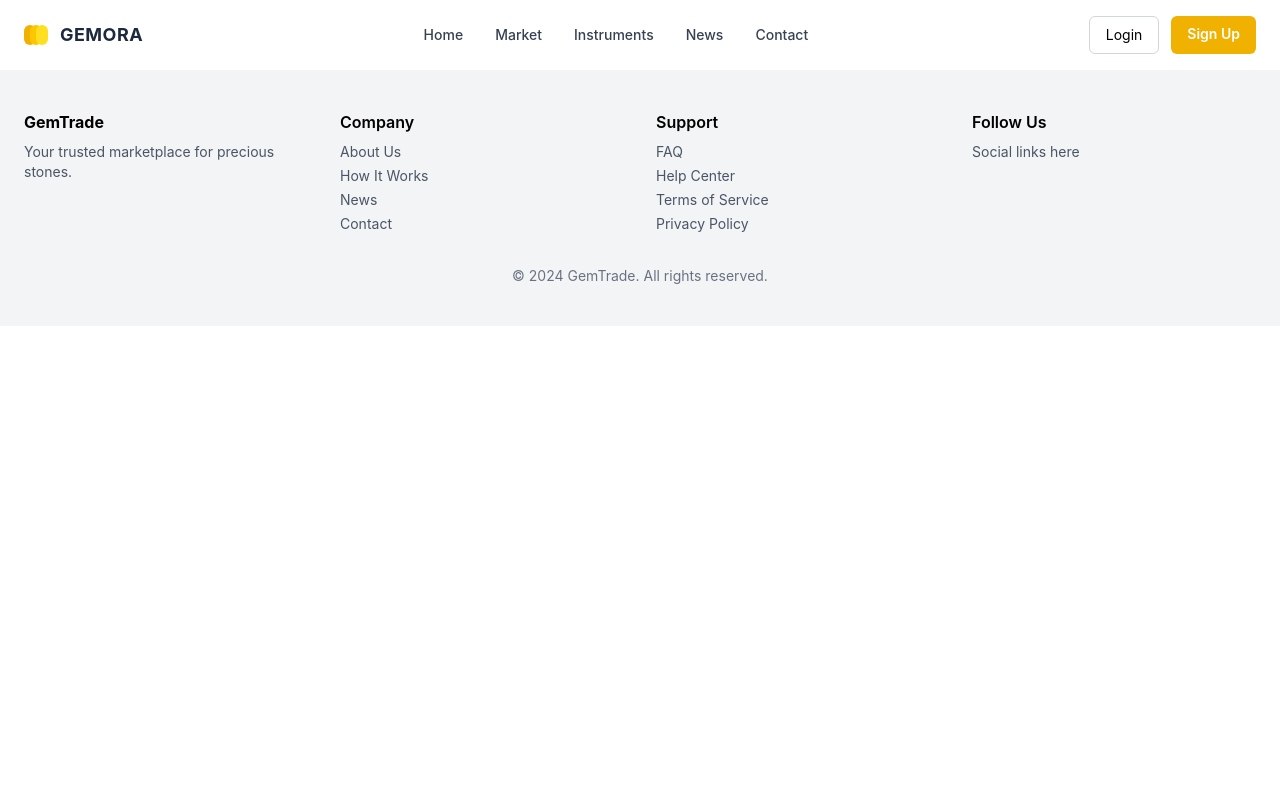
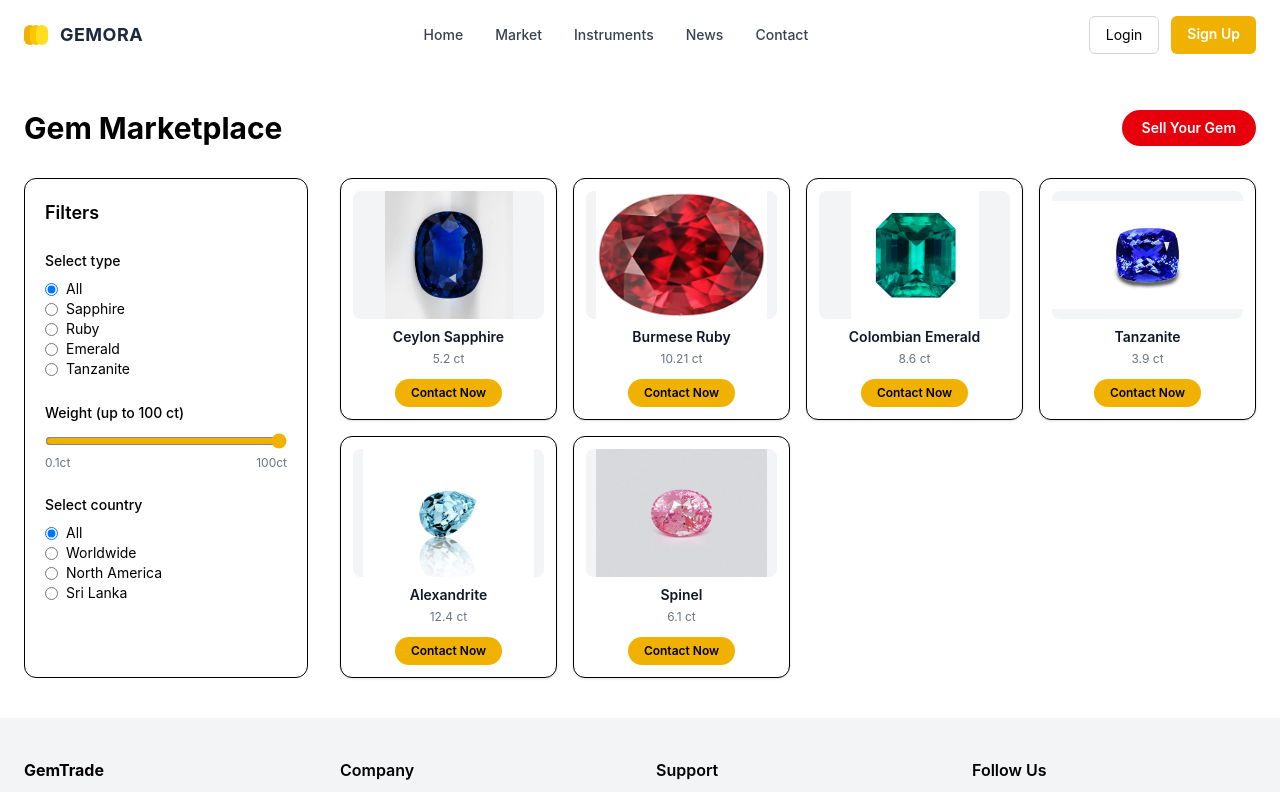
Before and after one commit to sasi708/GEMORA, a React (Vite) app: page /market in a window 1280 px wide. Shown: the top 792 px of the page. Built offline with nearby package versions, Linux system fonts and the light colour scheme.

Commit message:
Market page design 01

```diff
--- a/src/App.jsx
+++ b/src/App.jsx
@@ -1,19 +1,14 @@
-import { Routes, Route, useLocation } from "react-router-dom";
+import { Routes, Route } from "react-router-dom";
+
+import Header from "./components/Header";
+import Footer from "./components/Footer";
 
 import Home from "./pages/Home";
 import Login from "./pages/Login";
 import Register from "./pages/Register";
+import Market from "./pages/Market";
 
-
-import Header from "./components/Header";
-import Footer from "./components/Footer";
-
-function App() {
-  const location = useLocation();
-
-  // pages where footer should be hidden
-  const hideFooterRoutes = ["/login", "/signup"];
-
+export default function App() {
   return (
     <>
       <Header />
@@ -21,14 +16,11 @@ function App() {
       <Routes>
         <Route path="/" element={<Home />} />
         <Route path="/login" element={<Login />} />
-        <Route path="/signup" element={<Register />} />
-
+        <Route path="/register" element={<Register />} />
+        <Route path="/market" element={<Market />} />
       </Routes>
 
-      {/* Footer only for allowed pages */}
-      {!hideFooterRoutes.includes(location.pathname) && <Footer />}
+      <Footer />
     </>
   );
 }
-
-export default App;
--- a/src/components/ProductCard.jsx
+++ b/src/components/ProductCard.jsx
@@ -1,42 +1,40 @@
-import React from "react";
-
-export default function ProductCard({ name, image, premium }) {
+export default function ProductCard({ name, image, weight, premium }) {
   return (
-    <div className="group relative rounded-2xl border bg-white p-4 shadow-sm transition hover:shadow-lg">
+    <div className="group relative rounded-xl border bg-white p-3 shadow-sm transition hover:shadow-md">
 
       {/* PREMIUM BADGE */}
       {premium && (
-        <span className="absolute left-3 top-3 z-10 rounded-full bg-yellow-500 px-3 py-1 text-xs font-bold text-black">
+        <span className="absolute left-2 top-2 z-10 rounded-full bg-yellow-500 px-2 py-0.5 text-[10px] font-bold text-black">
           Premium
         </span>
       )}
 
-      {/* IMAGE WRAPPER (IMPORTANT FIX) */}
-      <div className="flex h-48 items-center justify-center overflow-hidden rounded-xl bg-gray-100">
+      {/* IMAGE */}
+      <div className="flex h-32 items-center justify-center overflow-hidden rounded-lg bg-gray-100">
         <img
           src={image}
           alt={name}
-          className="
-            h-full
-            w-full
-            object-contain
-            transition
-            duration-300
-            group-hover:scale-105
-          "
+          className="h-full w-full object-contain transition duration-300 group-hover:scale-105"
           onError={(e) => {
             e.target.src = "/gems/emerald-diamond.jpg";
           }}
         />
       </div>
 
-      {/* TITLE */}
-      <h3 className="mt-4 text-center text-sm font-semibold text-gray-900">
+      {/* NAME */}
+      <h3 className="mt-2 text-center text-sm font-semibold text-gray-900">
         {name}
       </h3>
 
-      {/* CTA */}
-      <button className="mx-auto mt-4 block rounded-full bg-yellow-500 px-5 py-2 text-sm font-semibold text-black transition hover:bg-yellow-400">
+      {/* WEIGHT */}
+      {weight && (
+        <p className="mt-1 text-center text-xs text-gray-500">
+          {weight} ct
+        </p>
+      )}
+
+      {/* BUTTON */}
+      <button className="mx-auto mt-3 block rounded-full bg-yellow-500 px-4 py-1.5 text-xs font-semibold text-black hover:bg-yellow-400">
         Contact Now
       </button>
     </div>
--- a/src/components/ProductGrid.jsx
+++ b/src/components/ProductGrid.jsx
@@ -1,15 +1,17 @@
 import ProductCard from "./ProductCard";
 
-export default function ProductGrid({ title, items }) {
+export default function ProductGrid({ gems = [] }) {
   return (
-    <section className="mx-auto max-w-7xl px-6 py-14">
-      <h2 className="mb-8 text-center text-2xl font-bold">{title}</h2>
-
-      <div className="grid grid-cols-1 gap-6 sm:grid-cols-2 md:grid-cols-4">
-        {items.map((item, index) => (
-          <ProductCard key={index} {...item} />
-        ))}
-      </div>
-    </section>
+    <div className="grid grid-cols-2 sm:grid-cols-3 lg:grid-cols-4 gap-4">
+      {gems.map((gem) => (
+        <ProductCard
+          key={gem.name}
+          name={gem.name}
+          image={gem.image}
+          weight={gem.weight}
+          premium={gem.premium}
+        />
+      ))}
+    </div>
   );
 }
--- a/src/pages/Home.jsx
+++ b/src/pages/Home.jsx
@@ -2,57 +2,78 @@ import Hero from "../components/Hero";
 import ProductGrid from "../components/ProductGrid";
 
 export default function Home() {
-  return (
-    <>
-      <Hero />
-
-      <ProductGrid
-        title="Featured Gems"
-        items={[
+  const featuredGems = [
     {
       name: "Burmese Ruby",
       image: "/gems/burmese-ruby.jpg",
+      weight: 10.21,
     },
     {
       name: "Ceylon Sapphire",
       image: "/gems/ceylon-sapphire.jpg",
+      weight: 5.2,
     },
     {
       name: "Emerald Cut Diamond",
       image: "/gems/emerald-diamond.jpg",
+      weight: 7.4,
     },
     {
       name: "Colombian Emerald",
       image: "/gems/colombian-emerald.jpg",
+      weight: 8.6,
     },
-        ]}
-      />
+  ];
 
-      <ProductGrid
-        title="Premium Listings"
-        items={[
+  const premiumGems = [
     {
       name: "Tanzanite Gemstone",
       image: "/gems/tanzanite.jpg",
+      weight: 12.3,
       premium: true,
     },
     {
-            name: "Opal Doublet",
+      name: "Opal Rainbow",
       image: "/gems/opal.jpg",
+      weight: 9.1,
       premium: true,
     },
     {
       name: "Padparadscha Sapphire",
       image: "/gems/padparadscha.jpg",
+      weight: 6.8,
       premium: true,
     },
     {
       name: "Aquamarine",
       image: "/gems/aquamarine.jpg",
+      weight: 11.4,
       premium: true,
     },
-        ]}
-      />
+  ];
+
+  return (
+    <>
+      {/* HERO */}
+      <Hero />
+
+      {/* FEATURED GEMS */}
+      <section className="mx-auto max-w-7xl px-6 py-16">
+        <h2 className="mb-10 text-center text-3xl font-bold">
+          Featured Gems
+        </h2>
+
+        <ProductGrid gems={featuredGems} />
+      </section>
+
+      {/* PREMIUM LISTINGS */}
+      <section className="mx-auto max-w-7xl px-6 py-16">
+        <h2 className="mb-10 text-center text-3xl font-bold">
+          Premium Listings
+        </h2>
+
+        <ProductGrid gems={premiumGems} />
+      </section>
     </>
   );
 }
--- a/src/pages/Market.jsx
+++ b/src/pages/Market.jsx
@@ -1,18 +1,69 @@
+import { useState } from "react";
 import ProductCard from "../components/ProductCard";
 
 const gems = [
-  { name: "Ceylon Sapphire", image: "/gems/ceylon-sapphire.jpg" },
-  { name: "Burmese Ruby", image: "/gems/burmese-ruby.jpg" },
-  { name: "Colombian Emerald", image: "/gems/colombian-emerald.jpg" },
-  { name: "Tanzanite", image: "/gems/tanzanite.jpg" },
-  { name: "Alexandrite", image: "/gems/aquamarine.jpg" },
-  { name: "Spinel", image: "/gems/padparadscha.jpg" },
+  {
+    name: "Ceylon Sapphire",
+    image: "/gems/ceylon-sapphire.jpg",
+    weight: 5.2,
+    type: "Sapphire",
+    country: "Sri Lanka",
+  },
+  {
+    name: "Burmese Ruby",
+    image: "/gems/burmese-ruby.jpg",
+    weight: 10.21,
+    type: "Ruby",
+    country: "Worldwide",
+  },
+  {
+    name: "Colombian Emerald",
+    image: "/gems/colombian-emerald.jpg",
+    weight: 8.6,
+    type: "Emerald",
+    country: "North America",
+  },
+  {
+    name: "Tanzanite",
+    image: "/gems/tanzanite.jpg",
+    weight: 3.9,
+    type: "Tanzanite",
+    country: "Worldwide",
+  },
+  {
+    name: "Alexandrite",
+    image: "/gems/aquamarine.jpg",
+    weight: 12.4,
+    type: "Emerald",
+    country: "Sri Lanka",
+  },
+  {
+    name: "Spinel",
+    image: "/gems/padparadscha.jpg",
+    weight: 6.1,
+    type: "Ruby",
+    country: "North America",
+  },
 ];
 
 export default function Market() {
+  const [maxWeight, setMaxWeight] = useState(100);
+  const [selectedType, setSelectedType] = useState("All");
+  const [selectedCountry, setSelectedCountry] = useState("All");
+
+  // ✅ FINAL FILTER LOGIC (TYPE + WEIGHT + COUNTRY)
+  const filteredGems = gems
+    .filter((gem) =>
+      selectedType === "All" ? true : gem.type === selectedType
+    )
+    .filter((gem) => gem.weight <= maxWeight)
+    .filter((gem) =>
+      selectedCountry === "All" ? true : gem.country === selectedCountry
+    );
+
   return (
     <section className="mx-auto max-w-7xl px-6 py-10">
-      {/* PAGE HEADER */}
+      {/* HEADER */}
       <div className="mb-8 flex items-center justify-between">
         <h1 className="text-3xl font-bold">Gem Marketplace</h1>
 
@@ -24,14 +75,20 @@ export default function Market() {
       <div className="grid grid-cols-12 gap-8">
         {/* FILTER SIDEBAR */}
         <aside className="col-span-12 md:col-span-3 space-y-6 rounded-xl border bg-white p-5">
-          <h3 className="font-semibold text-lg">Filters</h3>
+          <h3 className="text-lg font-semibold">Filters</h3>
 
           {/* TYPE */}
           <div>
             <p className="mb-2 text-sm font-medium">Select type</p>
-            {["Sapphire", "Ruby", "Emerald", "Tanzanite"].map((item) => (
+            {["All", "Sapphire", "Ruby", "Emerald", "Tanzanite"].map((item) => (
               <label key={item} className="flex items-center gap-2 text-sm">
-                <input type="radio" name="type" />
+                <input
+                  type="radio"
+                  name="type"
+                  value={item}
+                  checked={selectedType === item}
+                  onChange={(e) => setSelectedType(e.target.value)}
+                />
                 {item}
               </label>
             ))}
@@ -39,20 +96,38 @@ export default function Market() {
 
           {/* WEIGHT */}
           <div>
-            <p className="mb-2 text-sm font-medium">Weight</p>
-            <input type="range" className="w-full accent-yellow-500" />
+            <p className="mb-2 text-sm font-medium">
+              Weight (up to {maxWeight} ct)
+            </p>
+
+            <input
+              type="range"
+              min="0"
+              max="100"
+              step="0.1"
+              value={maxWeight}
+              onChange={(e) => setMaxWeight(Number(e.target.value))}
+              className="w-full accent-yellow-500"
+            />
+
             <div className="flex justify-between text-xs text-gray-500">
               <span>0.1ct</span>
-              <span>1000ct</span>
+              <span>100ct</span>
             </div>
           </div>
 
           {/* COUNTRY */}
           <div>
             <p className="mb-2 text-sm font-medium">Select country</p>
-            {["Worldwide", "North America", "Sri Lanka"].map((item) => (
+            {["All", "Worldwide", "North America", "Sri Lanka"].map((item) => (
               <label key={item} className="flex items-center gap-2 text-sm">
-                <input type="radio" name="country" />
+                <input
+                  type="radio"
+                  name="country"
+                  value={item}
+                  checked={selectedCountry === item}
+                  onChange={(e) => setSelectedCountry(e.target.value)}
+                />
                 {item}
               </label>
             ))}
@@ -61,33 +136,22 @@ export default function Market() {
 
         {/* PRODUCTS GRID */}
         <div className="col-span-12 md:col-span-9">
-          <div className="grid grid-cols-1 sm:grid-cols-2 lg:grid-cols-3 gap-6">
-            {gems.map((gem) => (
+          {filteredGems.length === 0 ? (
+            <p className="text-sm text-gray-500">
+              No gems match your filters.
+            </p>
+          ) : (
+            <div className="grid grid-cols-2 sm:grid-cols-3 lg:grid-cols-4 gap-4">
+              {filteredGems.map((gem) => (
                 <ProductCard
                   key={gem.name}
                   name={gem.name}
                   image={gem.image}
+                  weight={gem.weight}
                 />
               ))}
             </div>
-
-          {/* PAGINATION */}
-          <div className="mt-10 flex justify-center gap-2 text-sm">
-            <button className="rounded-full px-3 py-1 hover:bg-gray-100">
-              ‹
-            </button>
-            {[1, 2, 3, 4, 5].map((n) => (
-              <button
-                key={n}
-                className="rounded-full px-3 py-1 hover:bg-gray-100"
-              >
-                {n}
-              </button>
-            ))}
-            <button className="rounded-full px-3 py-1 hover:bg-gray-100">
-              ›
-            </button>
-          </div>
+          )}
         </div>
       </div>
     </section>
```
Lines whose indentation alone changed are shown as unchanged.
